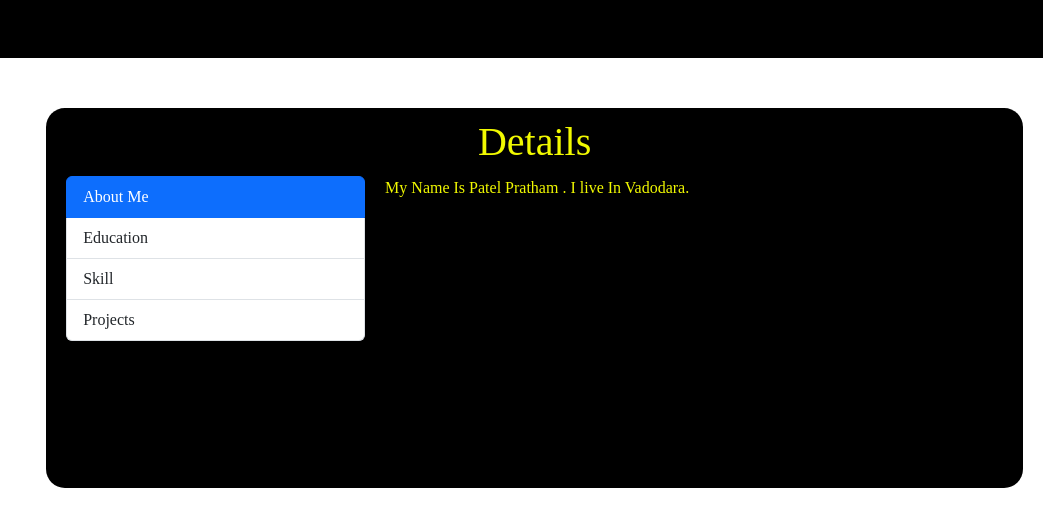
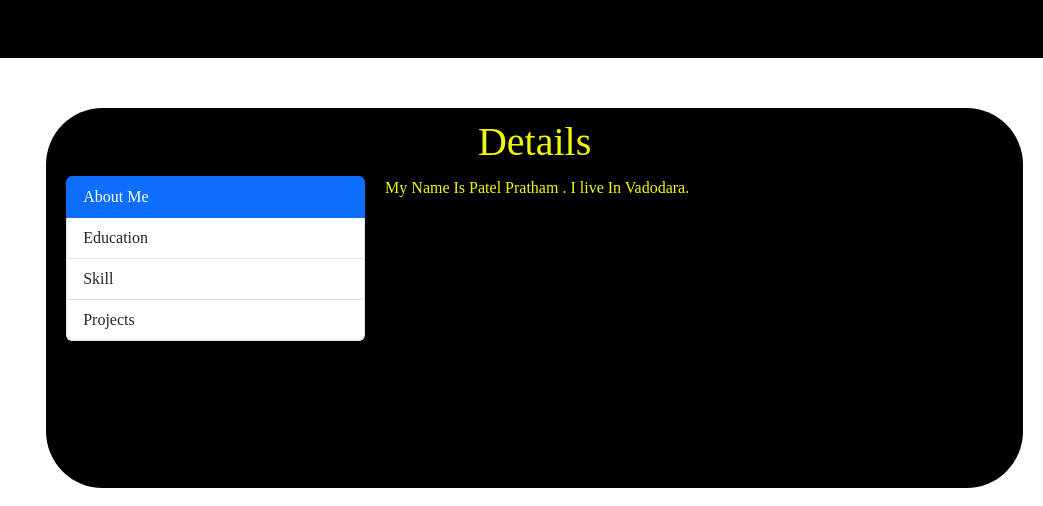
Before and after one commit to Prathampatel10/Web, a plain HTML site: page index.html in a window 1280 px wide. Shown: the top 506 px of the page, 237-1280 px from the left. Drawn offline with nearby package versions, Linux system fonts and the light colour scheme.

Commit message:
Update style.css

```diff
--- a/style.css
+++ b/style.css
@@ -14,7 +14,7 @@
     color: #f1f900;
     width: 15rem;
     display: block;
-    border-radius: 0.5cm;
+    border-radius: 1.5cm;
 
 }
 .side-detail-div{
```
